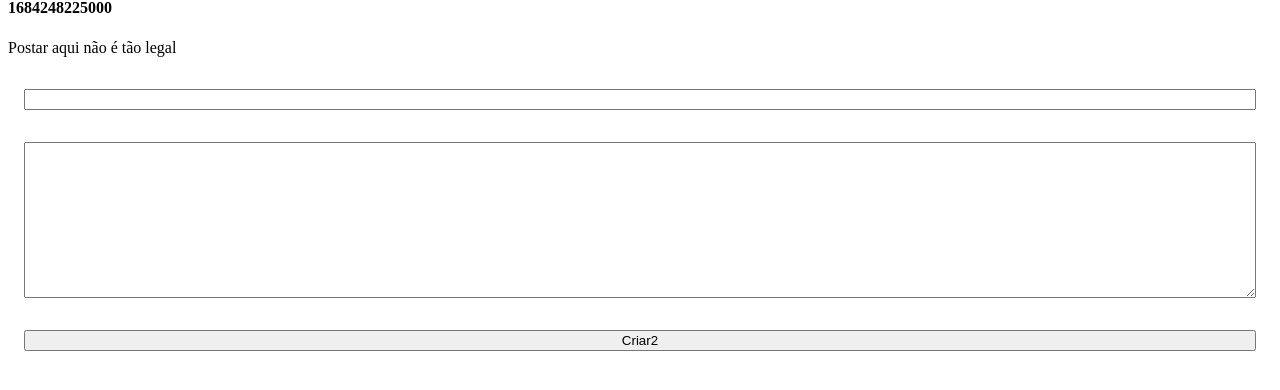
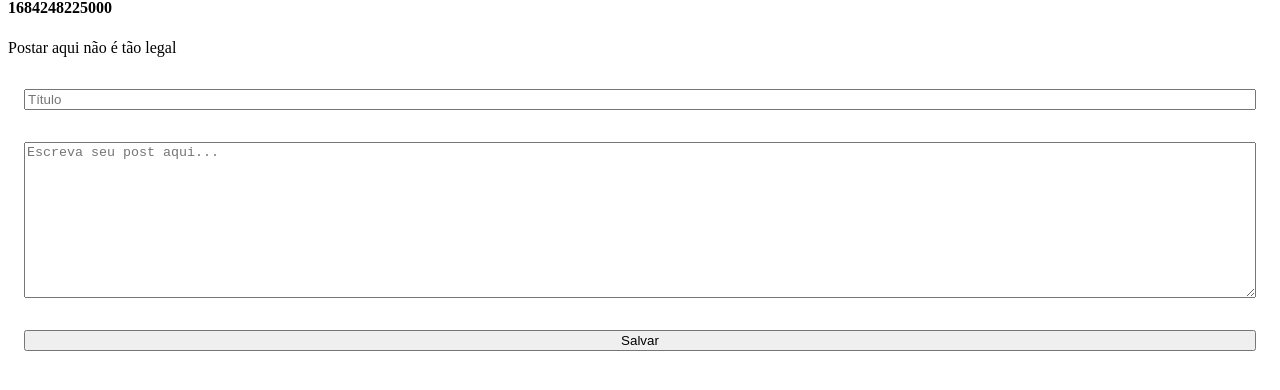
Before and after one commit to abimaelneto/blog-template, a Vue app: page / in a window 1280 px wide. Shown: the part 182-572 px from the top of the page. Built offline with nearby package versions, Linux system fonts and the light colour scheme.

Commit message:
finaliza criação de posts

```diff
--- a/src/App.vue
+++ b/src/App.vue
@@ -1,69 +1,95 @@
 <script>
-import { RouterLink, RouterView } from 'vue-router'
+import { RouterLink, RouterView } from "vue-router";
 
 export default {
-  data(){
+  data() {
     return {
       posts: [
         {
-          title:'Meu Primeiro Post',
+          title: "Meu Primeiro Post",
           datetime: Date.now(),
-          content: 'Postar aqui é muito legal',
-
+          content: "Postar aqui é muito legal",
         },
-           {
-          title:'Meu Segundo Post',
+        {
+          title: "Meu Segundo Post",
           datetime: Date.now(),
-          content: 'Postar aqui não é tão legal',
-
-        }
-      ]
-    }
+          content: "Postar aqui não é tão legal",
+        },
+      ],
+      formData: {
+        title: "",
+        content: "",
+      },
+    };
   },
   methods: {
-    handleClick(event){
-      event.stopPropagation()
-      // document.querySelector("form").submit()
-    }
-  }
-}
+    handleClick(event) {
+      //adicionar o post à lista de posts
+      const now = new Date();
 
+      const dataDaPostagem = `${now.getDate()}/${
+        now.getMonth() + 1
+      }/${now.getFullYear()}`;
 
+      // //método 1
+      // this.posts[this.posts.length] = {
+      //   title: this.formData.title,
+      //   content: this.formData.content,
+      // };
 
-// for(const algumacoisa in posts) {
-//   //indice
-// }
+      // //método 2
+      this.posts.push({
+        title: this.formData.title,
+        content: this.formData.content,
+        datetime: dataDaPostagem,
+      });
 
-// for(const algumacoisa of posts) {
-//   //valor
-// }
+      this.formData = {
+        title: "",
+        content: "",
+      };
+    },
 
+    handleInputChange(event) {
+      const { name, value } = event.target;
+      this.formData[name] = value;
+
+      // quando estiver executando, fica assim:
+      // this.formData['title'] = "Meu titulo mais legal"
+    },
+  },
+};
 </script>
 
 <template>
-
-  <div id="lista-posts" >
+  <div id="lista-posts">
     <div class="post" v-for="post in posts" :key="post.key">
-        <h3>{{ post.title }}</h3>
-        <h4>{{ post.datetime}} </h4>
-        <p>{{ post.content}}</p>
+      <h3>{{ post.title }}</h3>
+      <h4>{{ post.datetime }}</h4>
+      <p>{{ post.content }}</p>
     </div>
   </div>
 
+  <form>
+    <input v-model="formData.title" placeholder="Título" />
 
+    <textarea
+      name="content"
+      :value="formData.content"
+      @keyup="handleInputChange"
+      placeholder="Escreva seu post aqui..."
+      id=""
+      cols="30"
+      rows="10"
+    ></textarea>
 
-  <form action="">
-    <input name="title">
-    <textarea name="content" id="" cols="30" rows="10"></textarea>
-
-    <button @click="handleClick">Criar2 </button>
+    <button type="button" @click="handleClick">Salvar</button>
   </form>
 
   <RouterView />
 </template>
 
 <style scoped>
-
 form {
   display: flex;
   flex-direction: column;
@@ -72,5 +98,4 @@ form {
 form > * {
   margin: 1rem;
 }
-
 </style>
```
